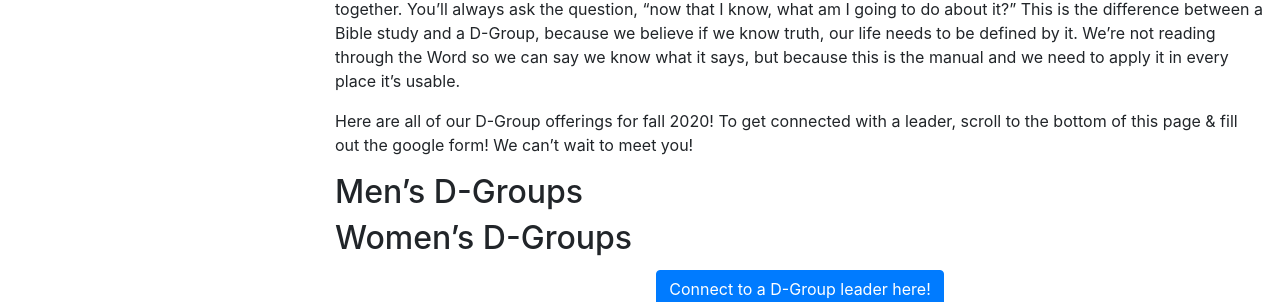
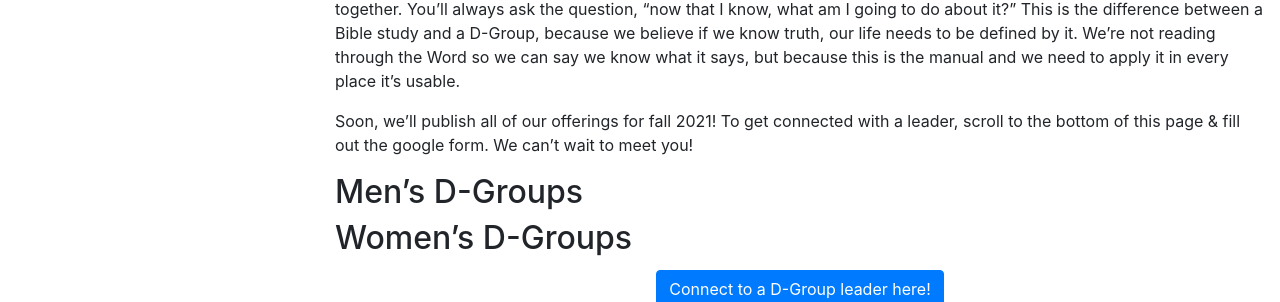
Before and after one commit to mainechialpha/mainechialpha.github.io, a Jekyll site: the page built from groups.md, in a window 1280 px wide. Shown: the part 610-912 px from the top of the page. Built offline with Jekyll 4.4.1, drawn with Linux system fonts in a browser that asks for light colours; nearby versions of some CDN libraries; some web fonts are replaced.

Commit message:
Update groups.md

```diff
--- a/groups.md
+++ b/groups.md
@@ -8,7 +8,7 @@ permalink: /groups/
 
 In a Discipleship Group (D-Group), you're going to meet real people. Ones who talk about their struggles in the moment. You'll learn what trust can look like--not because you've known each other for forever, but because your leaders will lead in transparency, because there's a mutual entrusting, because you're with people who are being truly present. It's a place to process and ask questions and share victories. You don't need to know what you think about everything to participate. You'll fight next to each other, but you'll also fight for each other--if something needs to be prayed about, you'll pray for it right then. In a D-Group, prayer is an action. You'll see brother and sisterhood in action as you seek and fight for truth together. You'll always ask the question, "now that I know, what am I going to do about it?" This is the difference between a Bible study and a D-Group, because we believe if we know truth, our life needs to be defined by it. We're not reading through the Word so we can say we know what it says, but because this is the manual and we need to apply it in every place it's usable.
 
-Here are all of our D-Group offerings for fall 2020! To get connected with a leader, scroll to the bottom of this page & fill out the google form! We can't wait to meet you!
+Soon, we'll publish all of our offerings for fall 2021! To get connected with a leader, scroll to the bottom of this page & fill out the google form. We can't wait to meet you!
 
 ## Men's D-Groups
 
```
